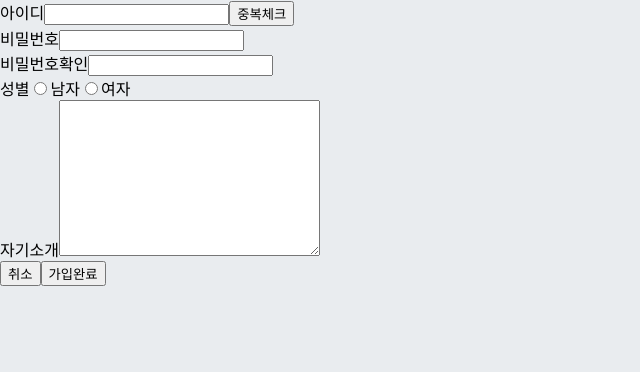
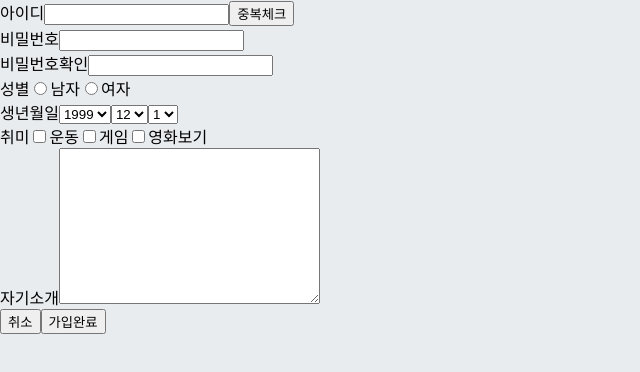
Before and after one commit to qkr30510/mytodo-fix, a React (Create React App) app: page / in a window 1280 px wide. Shown: the top 372 px of the page, without its empty margins (0-640 px from the left). Built offline with nearby package versions, Linux system fonts and the light colour scheme.

Commit message:
Add Selete,  checkbox

```diff
--- a/src/Sign/SignInsert.js
+++ b/src/Sign/SignInsert.js
@@ -1,33 +1,87 @@
 import React from 'react';
 
-const SignInsert = ({ writeId, password, checkpw, introduce,  onChange }) => {
+const SignInsert = ({ writeId, password, checkpw, introduce, onChange }) => {
+
   return (
     <>
       <form>
         <div>
-          <span>아이디</span>
-          <input type="text" name="writeId" value={writeId} onChange={onChange} />
+          <label>
+            아이디
+            <input
+              type="text"
+              name="writeId"
+              value={writeId}
+              onChange={onChange}
+            />
             <button>중복체크</button>
+          </label>
         </div>
         <div>
-          <span>비밀번호</span>
-          <input type="text" name="password" value={password} onChange={onChange} />
+          <label>
+            비밀번호
+            <input
+              type="text"
+              name="password"
+              value={password}
+              onChange={onChange}
+            />
+          </label>
         </div>
         <div>
-          <span>비밀번호확인</span>
-          <input type="text" name="checkpw" value={checkpw} onChange={onChange} />
+          <label>
+            비밀번호확인
+            <input
+              type="text"
+              name="checkpw"
+              value={checkpw}
+              onChange={onChange}
+            />
+          </label>
         </div>
         <div>
-          <span>성별</span>
+          <label>
+            성별
             <input type="radio" name="gender" value="man" />
             남자
             <input type="radio" name="gender" value="woman" />
             여자
+          </label>
         </div>
-        {/* <div><span>생년월일</span><selet><option value="5"></option></selet></div>
-                <div><span>취미</span><inupt type="checkbox" name="운동" />운동 <label htmlFor="운동"></label></div> */}
         <div>
-          <span>자기소개</span>
+          <label>
+            생년월일
+            <select name="year" id="year">
+              <option value="1999">1999</option>
+            </select>
+            <select name="month" id="month">
+              <option value="12">12</option>
+            </select>
+            <select name="day" id="day">
+              <option value="1">1</option>
+            </select>
+          </label>
+        </div>
+        <div>
+          <label>
+            취미
+            <label>
+              <input type="checkbox" name="exercise" />
+              운동
+            </label>
+            <label>
+              <input type="checkbox" name="game" />
+              게임
+            </label>
+            <label>
+              <input type="checkbox" name="movie" />
+              영화보기
+            </label>
+          </label>
+        </div>
+        <div>
+          <label>
+            자기소개
             <textarea
               name="introduce"
               id=""
@@ -36,6 +90,7 @@ const SignInsert = ({ writeId, password, checkpw, introduce,  onChange }) => {
               value={introduce}
               onChange={onChange}
             ></textarea>
+          </label>
         </div>
         <div>
           <button>취소</button>
```
Lines whose indentation alone changed are shown as unchanged.
